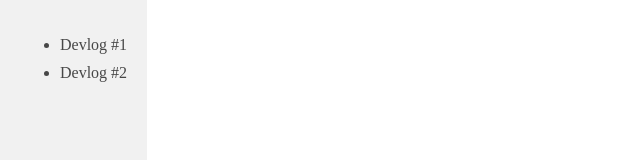
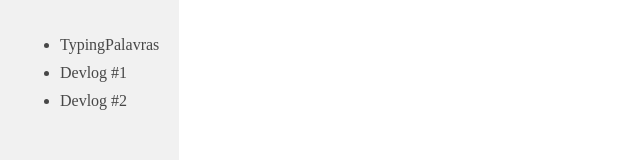
Before and after one commit to Andriwll/Andriwll.github.io, a plain HTML site: page index.html in a window 1280 px wide. Shown: the top 160 px of the page, without its empty margins (0-640 px from the left). Drawn offline with Linux system fonts and the light colour scheme.

Commit message:
Update index.html

```diff
--- a/index.html
+++ b/index.html
@@ -13,6 +13,7 @@
     <div id="conteudo">
         <div id="links">
             <ul>
+                <li onclick="mostraResposta('TypingPalavras')">TypingPalavras</li>
                 <li onclick="mostraResposta('Devlog#1')">Devlog #1</li>
                 <li onclick="mostraResposta('Devlog#2')">Devlog #2</li>
             </ul>
```
